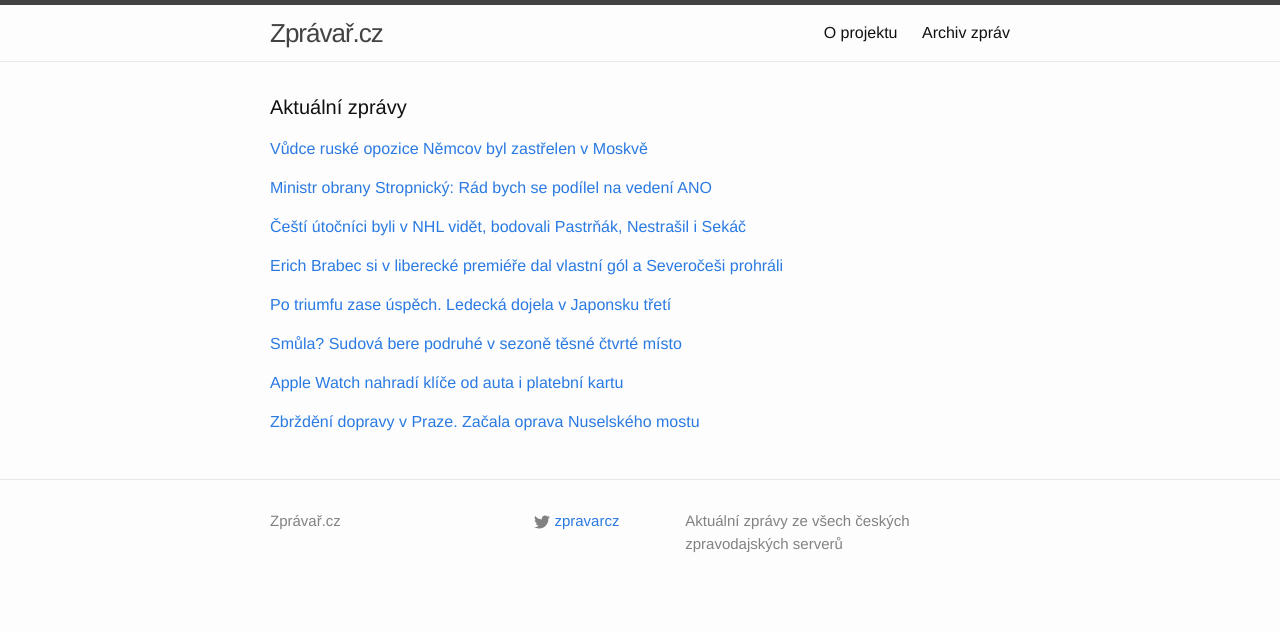
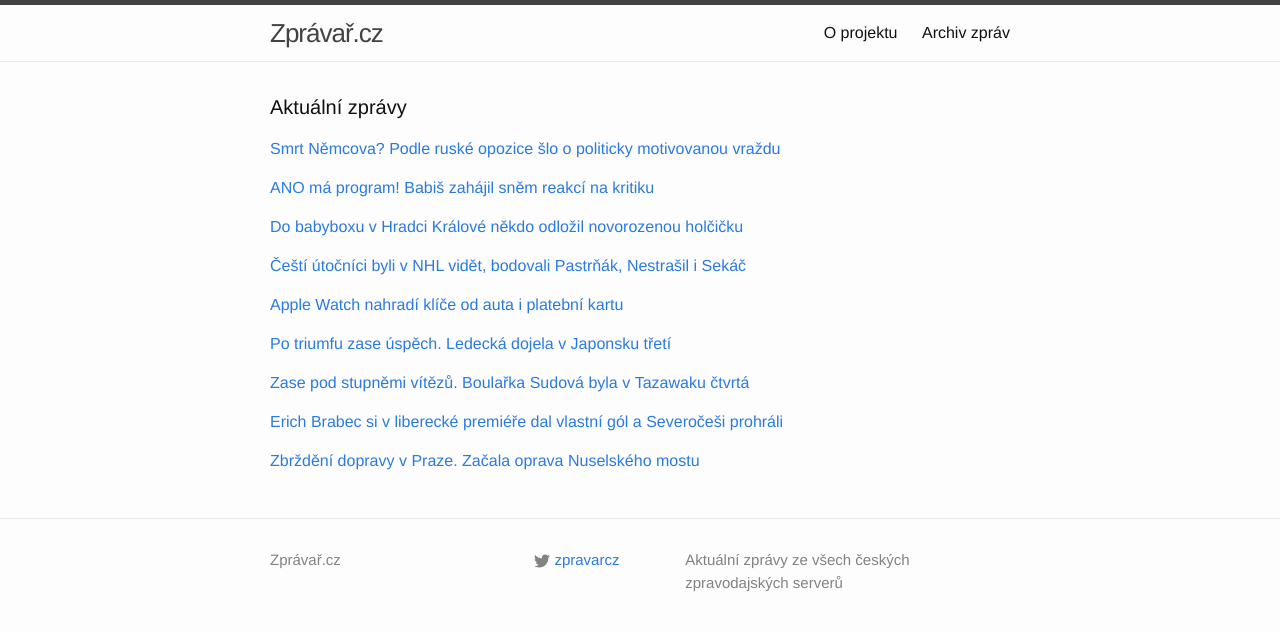
Before and after one commit to adliska/zpravar, a Jekyll site: the page built from index.html, in a window 1280 px wide. Shown: the top 631 px of the page. Built offline with Jekyll 4.4.1, drawn with Linux system fonts in a browser that asks for light colours.

Commit message:
zpravar news update

```diff
--- a/index.html
+++ b/index.html
@@ -5,9 +5,10 @@ layout: default
 <div class="home">
     <h1 class="page-heading">Aktuální zprávy</h1>
 
-<p><a href="javascript:;" onclick="toggle_visibility('zpravy0')">Vůdce ruské opozice Němcov byl zastřelen v Moskvě</a></p>
+<p><a href="javascript:;" onclick="toggle_visibility('zpravy0')">Smrt Němcova? Podle ruské opozice šlo o politicky motivovanou vraždu</a></p>
 <div id="zpravy0" style="display:none">
 <ul>
+<li><a href=http://www.ceskatelevize.cz/ct24/svet/303179-smrt-nemcova-podle-ruske-opozice-slo-o-politicky-motivovanou-vrazdu/>Smrt Němcova? Podle ruské opozice šlo o politicky motivovanou vraždu - www.ceskatelevize.cz</a></li>
 <li><a href=http://zpravy.e15.cz/zahranicni/udalosti/vudce-ruske-opozice-nemcov-byl-zastrelen-v-moskve-1167520>Vůdce ruské opozice Němcov byl zastřelen v Moskvě - zpravy.e15.cz</a></li>
 <li><a href=http://www.tyden.cz/rubriky/zahranici/rusko-a-okoli/v-moskve-zastrelili-putinova-kritika-nemcova-sef-kremlu-mluvi-o-najemne-vrazde_334770.html>V Moskvě zastřelili Putinova kritika Němcova. Šéf Kremlu mluví o nájemné vraždě - www.tyden.cz</a></li>
 <li><a href=http://echo24.cz/a/wGUE4>Ruská opozice je v šoku, vraždu Němcova už odsoudil i Obama - echo24.cz</a></li>
@@ -21,9 +22,10 @@ layout: default
 <li><a href=http://www.rozhlas.cz/_zprava/v-moskve-zastrelili-velkeho-kritika-kremlu-borise-nemcova-provokace-reagoval-putin--1460950>V Moskvě zastřelili velkého kritika Kremlu Borise Němcova. Provokace, reagoval Putin - www.rozhlas.cz</a></li>
 <li><a href=http://zpravy.idnes.cz/boris-nemcov-kritik-vrazda-dd2-/zahranicni.aspx?c=A150227_234428_zahranicni_hro>V Moskvě zastřelili kritika Kremlu Němcova, Putin mluví o nájemné vraždě - zpravy.idnes.cz</a></li>
 </ul>
-</div><p><a href="javascript:;" onclick="toggle_visibility('zpravy1')">Ministr obrany Stropnický: Rád bych se podílel na vedení ANO</a></p>
+</div><p><a href="javascript:;" onclick="toggle_visibility('zpravy1')">ANO má program! Babiš zahájil sněm reakcí na kritiku</a></p>
 <div id="zpravy1" style="display:none">
 <ul>
+<li><a href=http://www.tyden.cz/rubriky/domaci/politika/ano-ma-program-babis-zahajil-snem-reakci-na-kritiku_334773.html>ANO má program! Babiš zahájil sněm reakcí na kritiku - www.tyden.cz</a></li>
 <li><a href=http://domaci.ihned.cz/c1-63607770-ministr-obrany-stropnicky-rad-bych-se-podilel-na-vedeni-ano>Ministr obrany Stropnický: Rád bych se podílel na vedení ANO - domaci.ihned.cz</a></li>
 <li><a href=http://www.ceskenoviny.cz/zpravy/zpravy/v-praze-zacal-snem-hnuti-ano-delegati-zvoli-nove-vedeni/1186877>V Praze začal sněm hnutí ANO, delegáti zvolí nové vedení - www.ceskenoviny.cz</a></li>
 <li><a href=http://www.denik.cz/z_domova/snem-ano-zvoli-sve-vedeni-v-cele-se-ceka-potvrzeni-babise-20150228.html>Sněm ANO zvolí své vedení, v čele se čeká potvrzení Babiše - www.denik.cz</a></li>
@@ -32,8 +34,17 @@ layout: default
 <li><a href=http://www.lidovky.cz/ano-voli-nove-vedeni-pozice-babise-je-neotresitelna-fx8-/zpravy-domov.aspx?c=A150228_072948_ln_domov_rof>ANO volí nové vedení. Pozice Babiše je neotřesitelná  - www.lidovky.cz</a></li>
 <li><a href=http://www.novinky.cz/domaci/362928-hnuti-ano-zvoli-predsedu-babis-nema-protikandidata.html>Hnutí ANO zvolí předsedu, Babiš nemá protikandidáta - www.novinky.cz</a></li>
 </ul>
-</div><p><a href="javascript:;" onclick="toggle_visibility('zpravy2')">Čeští útočníci byli v NHL vidět, bodovali Pastrňák, Nestrašil i Sekáč</a></p>
+</div><p><a href="javascript:;" onclick="toggle_visibility('zpravy2')">Do babyboxu v Hradci Králové někdo odložil novorozenou holčičku</a></p>
 <div id="zpravy2" style="display:none">
+<ul>
+<li><a href=http://www.denik.cz/z_domova/do-babyboxu-v-hradci-kralove-nekdo-odlozil-novorozenou-holcicku-20150228.html>Do babyboxu v Hradci Králové někdo odložil novorozenou holčičku - www.denik.cz</a></li>
+<li><a href=http://hradec.idnes.cz/babybox-hradec-holcicka-prvni-dite-d5k-/hradec-zpravy.aspx?c=A150228_090249_hradec-zpravy_hv>V babyboxu v Hradci někdo odložil první dítě, je to zdravá holčička - hradec.idnes.cz</a></li>
+<li><a href=http://www.lidovky.cz/v-babyboxu-v-hradci-kralove-nasli-holcicku-je-115-odlozenym-ditetem-p9g-/zpravy-domov.aspx?c=A150228_094303_ln_domov_rof>V babyboxu v Hradci Králové našli holčičku. Je 115. odloženým dítětem  - www.lidovky.cz</a></li>
+<li><a href=http://hradec.idnes.cz/v-babyboxu-v-hradci-nekdo-odlozil-prvni-dite-je-to-zdrava-holcicka-pyy-/hradec-zpravy.aspx?c=A150228_090249_hradec-zpravy_hv>V babyboxu v Hradci někdo odložil první dítě, je to zdravá holčička - hradec.idnes.cz</a></li>
+<li><a href=http://www.ceskenoviny.cz/zpravy/zpravy/v-babyboxu-v-h-kralove-byla-holcicka-je-115-odlozenym-ditetem/1186914>V babyboxu v H. Králové byla holčička, je 115. odloženým dítětem - www.ceskenoviny.cz</a></li>
+</ul>
+</div><p><a href="javascript:;" onclick="toggle_visibility('zpravy3')">Čeští útočníci byli v NHL vidět, bodovali Pastrňák, Nestrašil i Sekáč</a></p>
+<div id="zpravy3" style="display:none">
 <ul>
 <li><a href=http://www.rozhlas.cz/_zprava/cesti-utocnici-byli-v-nhl-videt-bodovali-pastrnak-nestrasil-i-sekac--1460979>Čeští útočníci byli v NHL vidět, bodovali Pastrňák, Nestrašil i Sekáč - www.rozhlas.cz</a></li>
 <li><a href=http://www.sportovninoviny.cz/zpravy/pastrnak-golem-a-asistenci-rozesmutnil-new-jersey/1186891>Pastrňák gólem a asistencí rozesmutnil New Jersey - www.sportovninoviny.cz</a></li>
@@ -41,36 +52,36 @@ layout: default
 <li><a href=http://hokej.idnes.cz/pastrnak-a-nestrasil-byli-u-dvou-golu-dwt-/nhl.aspx?c=A150228_070629_nhl_Mkr>Pastrňák a Nestrašil byli u dvou gólů, Sekáč poprvé bodoval za Ducks - hokej.idnes.cz</a></li>
 <li><a href=http://www.denik.cz/hokej/pastrnak-golem-a-asistenci-rozesmutnil-new-jersey-20150228.html>Pastrňák gólem a asistencí rozesmutnil New Jersey - www.denik.cz</a></li>
 </ul>
-</div><p><a href="javascript:;" onclick="toggle_visibility('zpravy3')">Erich Brabec si v liberecké premiéře dal vlastní gól a Severočeši prohráli</a></p>
-<div id="zpravy3" style="display:none">
+</div><p><a href="javascript:;" onclick="toggle_visibility('zpravy4')">Apple Watch nahradí klíče od auta i platební kartu</a></p>
+<div id="zpravy4" style="display:none">
+<ul>
+<li><a href=http://e-svet.e15.cz/technika/apple-watch-nahradi-klice-od-auta-i-platebni-kartu-1167523>Apple Watch nahradí klíče od auta i platební kartu - e-svet.e15.cz</a></li>
+<li><a href=http://mobil.idnes.cz/apple-watch-nahradi-klicky-od-auta-dl9-/mob_tech.aspx?c=A150228_082102_mob_tech_hro>Naše hodinky nahradí klíče od auta, vydrží celý den, chlubí se šéf Applu - mobil.idnes.cz</a></li>
+<li><a href=http://byznys.ihned.cz/c1-63607570-hodinky-misto-klicu-apple-watch-odemknou-auto-a-nahradi-bankovni-kartu>Hodinky místo klíčů. Apple Watch odemknou auto a nahradí bankovní kartu - byznys.ihned.cz</a></li>
+</ul>
+</div><p><a href="javascript:;" onclick="toggle_visibility('zpravy5')">Po triumfu zase úspěch. Ledecká dojela v Japonsku třetí</a></p>
+<div id="zpravy5" style="display:none">
+<ul>
+<li><a href=http://sport.aktualne.cz/po-triumfu-zase-uspech-ledecka-dojela-v-japonsku-treti/r~59a4da78bf2211e490f70025900fea04/>Po triumfu zase úspěch. Ledecká dojela v Japonsku třetí - sport.aktualne.cz</a></li>
+<li><a href=http://www.denik.cz/zimni_sporty/dalsi-podium-ledecka-skoncila-na-snowboardu-v-japonsku-treti-20150228.html>Další pódium. Ledecká skončila na snowboardu v Japonsku třetí - www.denik.cz</a></li>
+<li><a href=http://sport.idnes.cz/ester-ledecka-svetovy-pohar-japonsko-snowboard-f5x-/lyzovani.aspx?c=A150228_082620_lyzovani_ten>Snowboardistka Ledecká si z Japonska přiveze třetí místo z obřího slalomu - sport.idnes.cz</a></li>
+</ul>
+</div><p><a href="javascript:;" onclick="toggle_visibility('zpravy6')">Zase pod stupněmi vítězů. Boulařka Sudová byla v Tazawaku čtvrtá</a></p>
+<div id="zpravy6" style="display:none">
+<ul>
+<li><a href=http://www.denik.cz/zimni_sporty/zase-pod-stupnemi-vitezu-boularka-sudova-byla-v-tazawaku-ctvrta-20150228.html>Zase pod stupněmi vítězů. Boulařka Sudová byla v Tazawaku čtvrtá - www.denik.cz</a></li>
+<li><a href=http://sport.aktualne.cz/smula-sudova-bere-podruhe-v-sezone-tesne-ctvrte-misto/r~b77f3148bf2211e486b9002590604f2e/>Smůla? Sudová bere podruhé v sezoně těsné čtvrté místo - sport.aktualne.cz</a></li>
+<li><a href=http://www.sportovninoviny.cz/zpravy/boularka-sudova-skoncila-podruhe-v-sezone-tesne-pod-stupni-vitezu/1186903>Boulařka Sudová skončila podruhé v sezoně těsně pod stupni vítězů - www.sportovninoviny.cz</a></li>
+</ul>
+</div><p><a href="javascript:;" onclick="toggle_visibility('zpravy7')">Erich Brabec si v liberecké premiéře dal vlastní gól a Severočeši prohráli</a></p>
+<div id="zpravy7" style="display:none">
 <ul>
 <li><a href=http://www.rozhlas.cz/_zprava/erich-brabec-si-v-liberecke-premiere-dal-vlastni-gol-a-severocesi-prohrali--1460991>Erich Brabec si v liberecké premiéře dal vlastní gól a Severočeši prohráli - www.rozhlas.cz</a></li>
 <li><a href=http://www.denik.cz/fotbal/hloupy-vlastni-gol-brabec-debut-za-liberec-jsem-si-prestavoval-jinak-20150228.html>Hloupý vlastní gól. Brabec: Debut za Liberec jsem si přestavoval jinak - www.denik.cz</a></li>
 <li><a href=http://fotbal.idnes.cz/ohlas-dukla-liberec-erich-brabec-vlastni-gol-fzg-/fotbal.aspx?c=A150228_010736_fotbal_elv>Nechci hledat alibi, gól beru na sebe, řekl o vlastní brance Brabec - fotbal.idnes.cz</a></li>
 </ul>
-</div><p><a href="javascript:;" onclick="toggle_visibility('zpravy4')">Po triumfu zase úspěch. Ledecká dojela v Japonsku třetí</a></p>
-<div id="zpravy4" style="display:none">
-<ul>
-<li><a href=http://sport.aktualne.cz/po-triumfu-zase-uspech-ledecka-dojela-v-japonsku-treti/r~59a4da78bf2211e490f70025900fea04/>Po triumfu zase úspěch. Ledecká dojela v Japonsku třetí - sport.aktualne.cz</a></li>
-<li><a href=http://www.denik.cz/zimni_sporty/dalsi-podium-ledecka-skoncila-na-snowboardu-v-japonsku-treti-20150228.html>Další pódium. Ledecká skončila na snowboardu v Japonsku třetí - www.denik.cz</a></li>
-<li><a href=http://sport.idnes.cz/ester-ledecka-svetovy-pohar-japonsko-snowboard-f5x-/lyzovani.aspx?c=A150228_082620_lyzovani_ten>Snowboardistka Ledecká si z Japonska přiveze třetí místo z obřího slalomu - sport.idnes.cz</a></li>
-</ul>
-</div><p><a href="javascript:;" onclick="toggle_visibility('zpravy5')">Smůla? Sudová bere podruhé v sezoně těsné čtvrté místo</a></p>
-<div id="zpravy5" style="display:none">
-<ul>
-<li><a href=http://sport.aktualne.cz/smula-sudova-bere-podruhe-v-sezone-tesne-ctvrte-misto/r~b77f3148bf2211e486b9002590604f2e/>Smůla? Sudová bere podruhé v sezoně těsné čtvrté místo - sport.aktualne.cz</a></li>
-<li><a href=http://www.sportovninoviny.cz/zpravy/boularka-sudova-skoncila-podruhe-v-sezone-tesne-pod-stupni-vitezu/1186903>Boulařka Sudová skončila podruhé v sezoně těsně pod stupni vítězů - www.sportovninoviny.cz</a></li>
-<li><a href=http://sport.idnes.cz/akrobaticka-lyzarka-nikola-sudova-svetovy-pohar-v-jizde-v-boulich-japonsko-1bj-/lyzovani.aspx?c=A150228_083222_lyzovani_ten>Boulařka Sudová si vyrovnala letošní pohárové maximum, dojela čtvrtá - sport.idnes.cz</a></li>
-</ul>
-</div><p><a href="javascript:;" onclick="toggle_visibility('zpravy6')">Apple Watch nahradí klíče od auta i platební kartu</a></p>
-<div id="zpravy6" style="display:none">
-<ul>
-<li><a href=http://e-svet.e15.cz/technika/apple-watch-nahradi-klice-od-auta-i-platebni-kartu-1167523>Apple Watch nahradí klíče od auta i platební kartu - e-svet.e15.cz</a></li>
-<li><a href=http://mobil.idnes.cz/apple-watch-nahradi-klicky-od-auta-dl9-/mob_tech.aspx?c=A150228_082102_mob_tech_hro>Naše hodinky nahradí klíče od auta, vydrží celý den, chlubí se šéf Applu - mobil.idnes.cz</a></li>
-<li><a href=http://byznys.ihned.cz/c1-63607570-hodinky-misto-klicu-apple-watch-odemknou-auto-a-nahradi-bankovni-kartu>Hodinky místo klíčů. Apple Watch odemknou auto a nahradí bankovní kartu - byznys.ihned.cz</a></li>
-</ul>
-</div><p><a href="javascript:;" onclick="toggle_visibility('zpravy7')">Zbrždění dopravy v Praze. Začala oprava Nuselského mostu</a></p>
-<div id="zpravy7" style="display:none">
+</div><p><a href="javascript:;" onclick="toggle_visibility('zpravy8')">Zbrždění dopravy v Praze. Začala oprava Nuselského mostu</a></p>
+<div id="zpravy8" style="display:none">
 <ul>
 <li><a href=http://www.tyden.cz/rubriky/domaci/doprava/zbrzdeni-dopravy-v-praze-zacala-oprava-nuselskeho-mostu_334771.html>Zbrždění dopravy v Praze. Začala oprava Nuselského mostu - www.tyden.cz</a></li>
 <li><a href=http://www.financninoviny.cz/zpravodajstvi/zpravy/zacinaji-uzavirky-v-souvislosti-s-opravami-nuselskeho-mostu/1186886>Začínají uzavírky v souvislosti s opravami Nuselského mostu - www.financninoviny.cz</a></li>
```
